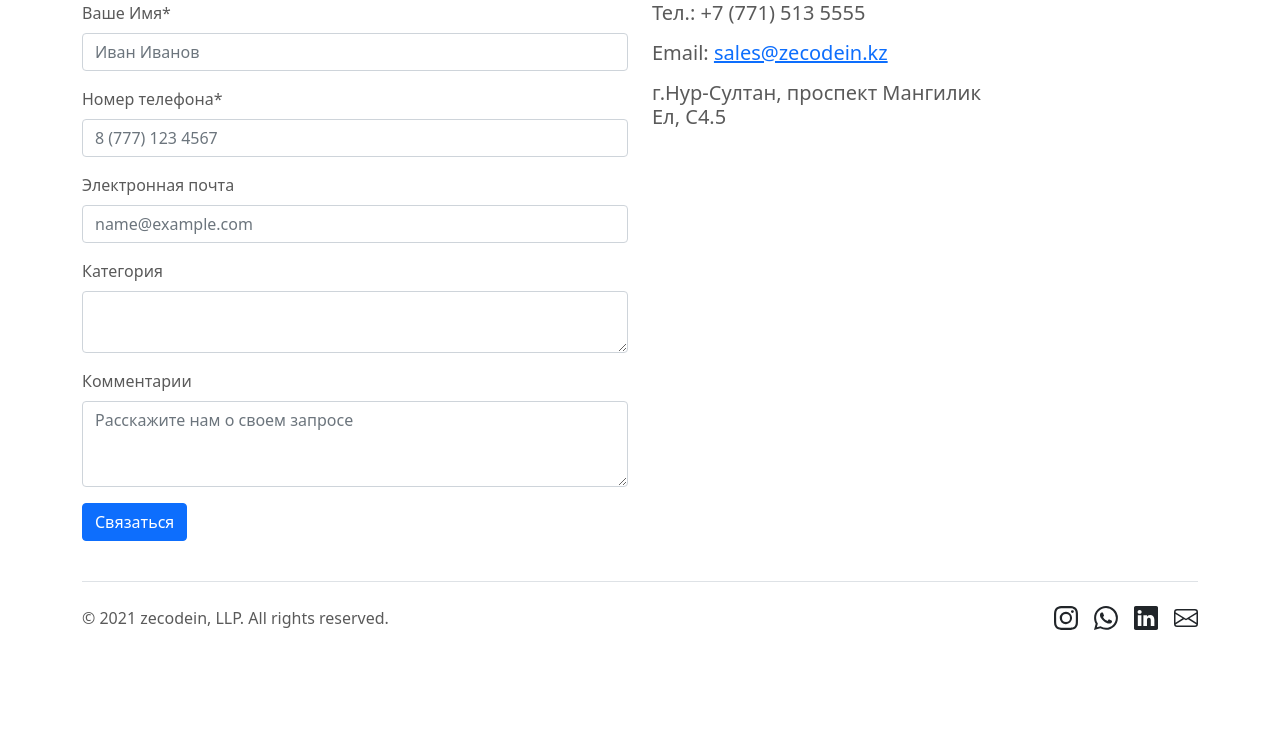
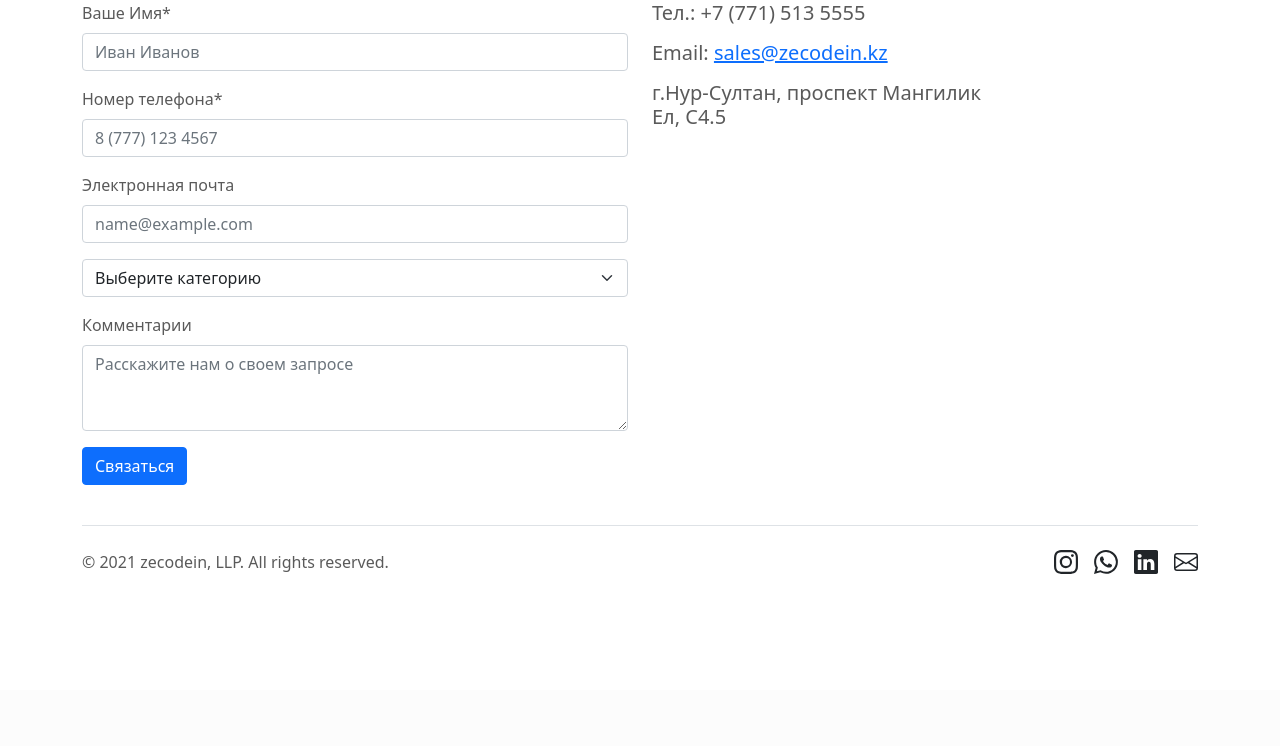
Before and after one commit to zecodein/zecodein.kz, a PHP site: page / in a window 1280 px wide. Shown: the part 3045-3791 px from the top of the page. After the commit the page ends 3619 px from the top, so only its background shows below. Run offline with PHP 8.4, Linux system fonts and the light colour scheme; data that the repository does not hold is empty.

Commit message:
added dropdown to form for category

```diff
--- a/index.php
+++ b/index.php
@@ -281,10 +281,14 @@
             <label for="exampleFormControlInput1" class="form-label">Электронная почта</label>
             <input type="email" required name="email" class="form-control" id="exampleFormControlInput1" placeholder="name@example.com">
           </div>
-          <div class="mb-3">
-            <label for="exampleFormControlTextarea1" class="form-label">Категория</label>
-            <textarea class="form-control" name="subject" id="exampleFormControlTextarea1"></textarea>
-          </div>
+
+          <select class="form-select mb-3" aria-label="Default select example">
+            <option selected>Выберите категорию</option>
+            <option value="1">Веб-сайт</option>
+            <option value="2">Программное обеспечение и веб-сервисы</option>
+            <option value="3">Мобильные приложения</option>
+          </select>
+
           <div class="mb-3">
             <label for="exampleFormControlTextarea1" class="form-label">Комментарии</label>
             <textarea class="form-control" name="message" id="exampleFormControlTextarea1" placeholder="Расскажите нам о своем запросе" rows="3"></textarea>
--- a/sentMail.php
+++ b/sentMail.php
@@ -15,7 +15,7 @@ if(isset($_POST['submit'])) {
  . "Client Message: " . "\n" . $_POST['message'];
 
  //Message for client confirmation
- $message2 = "Уважаемый " . $name . "\n"
+ $message2 = "Уважаемый " . $name . "\n\n"
  . "Спасибо за обращение! Мы свяжемся с вами в ближайщее время!" . "\n\n"
  . "Вы обратились со следующим запросом: " . "\n" . $_POST['message'] . "\n\n"
  . "С уважением," . "\n" . "zecodein";
```
